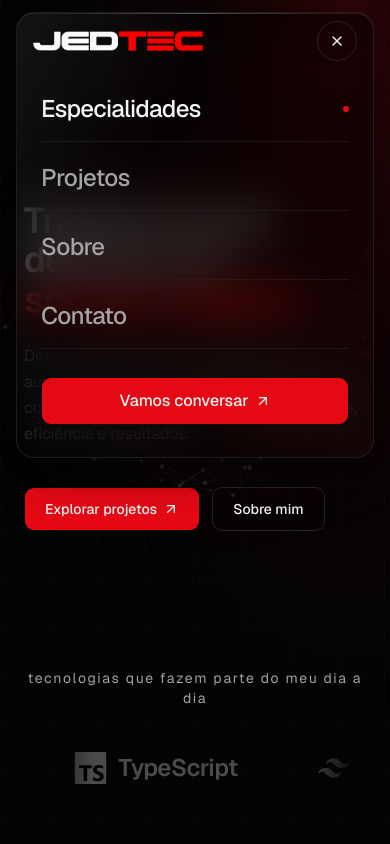
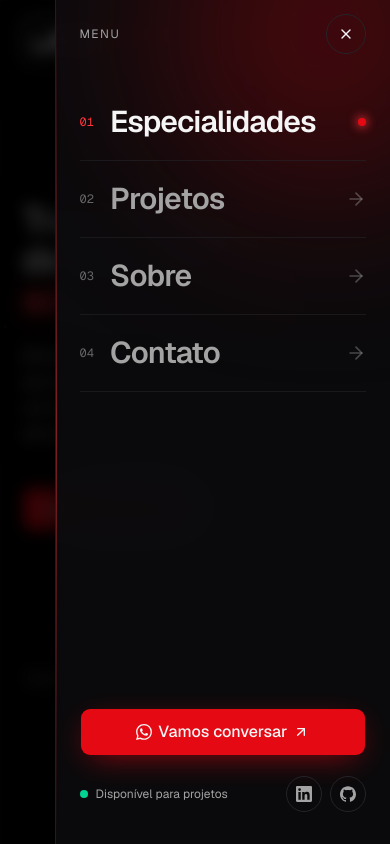
Before and after one commit to douglasalvesdigital/lp-pessoal, a Next.js app: page / in a window 390 px wide. Both pictures are taken after a click on the button "Abrir menu". Shown: the top 844 px of the page. Built offline with nearby package versions, Linux system fonts and the light colour scheme.

Commit message:
feat: menu mobile em gaveta lateral
Gaveta desliza da direita com links numerados, item ativo destacado, CTA para o WhatsApp, redes sociais e status de disponibilidade.

```diff
--- a/src/components/site-header.tsx
+++ b/src/components/site-header.tsx
@@ -3,9 +3,14 @@
 import { useEffect, useState } from "react"
 import Link from "next/link"
 import Image from "next/image"
-import { AnimatePresence, motion } from "motion/react"
+import { AnimatePresence, motion, type Variants } from "motion/react"
 import { ArrowUpRight, Menu, X } from "lucide-react"
 import { buttonVariants } from "@/components/ui/button"
+import {
+  GithubIcon,
+  LinkedinIcon,
+  WhatsappIcon,
+} from "@/components/brand-icons"
 import { site } from "@/lib/site"
 import { cn } from "@/lib/utils"
 
@@ -152,56 +157,188 @@
             </button>
           </div>
         </div>
+      </div>
 
-        {/* Menu do celular */}
+      <MobileDrawer
+        open={open}
+        current={current}
+        onClose={() => setOpen(false)}
+      />
+    </header>
+  )
+}
+
+/* ---------- Menu do celular: gaveta lateral ---------- */
+
+const drawerList: Variants = {
+  open: { transition: { staggerChildren: 0.06, delayChildren: 0.15 } },
+  closed: {},
+}
+
+const drawerItem: Variants = {
+  open: { opacity: 1, x: 0, transition: { duration: 0.4, ease: "easeOut" } },
+  closed: { opacity: 0, x: 24 },
+}
+
+function MobileDrawer({
+  open,
+  current,
+  onClose,
+}: {
+  open: boolean
+  current: string | null
+  onClose: () => void
+}) {
+  return (
     <AnimatePresence>
       {open && (
+        <div className="pointer-events-auto fixed inset-0 z-[70] md:hidden">
+          {/* Fundo escurecido: toque fora fecha */}
+          <motion.div
+            aria-hidden
+            onClick={onClose}
+            initial={{ opacity: 0 }}
+            animate={{ opacity: 1 }}
+            exit={{ opacity: 0 }}
+            transition={{ duration: 0.3 }}
+            className="absolute inset-0 bg-black/60 backdrop-blur-sm"
+          />
+
           <motion.nav
             id="menu-mobile"
             aria-label="Principal"
-              initial={{ opacity: 0, height: 0 }}
-              animate={{ opacity: 1, height: "auto" }}
-              exit={{ opacity: 0, height: 0 }}
-              transition={{ duration: 0.3, ease: "easeInOut" }}
-              className="relative overflow-hidden md:hidden"
+            initial={{ x: "100%" }}
+            animate={{ x: 0 }}
+            exit={{ x: "100%" }}
+            transition={{ type: "spring", stiffness: 260, damping: 32 }}
+            className="border-border/80 bg-background-secondary/95 absolute inset-y-0 right-0 flex w-[86%] max-w-sm flex-col overflow-hidden border-l shadow-[-30px_0_80px_-20px_rgb(0_0_0/0.9)] backdrop-blur-xl"
           >
-              <ul className="flex flex-col gap-1 px-6 pt-2 pb-8">
-                {links.map((link) => (
-                  <li key={link.href}>
+            {/* Glow da marca no topo da gaveta */}
+            <div
+              aria-hidden
+              className="bg-red-dark/50 pointer-events-none absolute -top-32 -right-24 size-80 rounded-full blur-[90px]"
+            />
+            <div
+              aria-hidden
+              className="via-red-light/50 pointer-events-none absolute inset-y-0 left-0 w-px bg-gradient-to-b from-transparent to-transparent"
+            />
+
+            <div className="relative flex h-[4.25rem] items-center justify-between px-6">
+              <span className="text-muted-foreground text-xs tracking-[0.12em] uppercase">
+                Menu
+              </span>
+              <button
+                type="button"
+                onClick={onClose}
+                aria-label="Fechar menu"
+                className="border-border hover:border-red-primary/50 flex size-10 items-center justify-center rounded-full border transition-colors"
+              >
+                <X className="size-4" />
+              </button>
+            </div>
+
+            <motion.ul
+              variants={drawerList}
+              initial="closed"
+              animate="open"
+              className="relative flex-1 px-6 pt-4"
+            >
+              {links.map((link, i) => {
+                const active = current === link.href
+                return (
+                  <motion.li key={link.href} variants={drawerItem}>
                     <a
                       href={link.href}
-                      onClick={() => setOpen(false)}
+                      onClick={onClose}
+                      aria-current={active ? "true" : undefined}
+                      className="group/item border-border/60 flex items-center gap-4 border-b py-5"
+                    >
+                      <span
                         className={cn(
-                        "border-border/60 flex items-center justify-between border-b py-4 text-2xl font-medium tracking-tight",
-                        current === link.href
+                          "font-mono text-xs",
+                          active
+                            ? "text-red-light"
+                            : "text-muted-foreground/60",
+                        )}
+                      >
+                        {String(i + 1).padStart(2, "0")}
+                      </span>
+                      <span
+                        className={cn(
+                          "flex-1 text-3xl font-semibold tracking-tight transition-colors",
+                          active
                             ? "text-foreground"
-                          : "text-muted-foreground",
+                            : "text-muted-foreground group-hover/item:text-foreground",
                         )}
                       >
                         {link.label}
-                      {current === link.href && (
-                        <span className="bg-red-primary size-1.5 rounded-full" />
+                      </span>
+                      {active ? (
+                        <span className="bg-red-primary size-2 rounded-full shadow-[0_0_10px_2px_rgb(255_52_59/0.7)]" />
+                      ) : (
+                        <ArrowUpRight className="text-muted-foreground/40 size-5 rotate-45 transition-transform group-hover/item:rotate-0" />
                       )}
                     </a>
-                  </li>
-                ))}
-                <li className="pt-6">
+                  </motion.li>
+                )
+              })}
+            </motion.ul>
+
+            <motion.div
+              initial={{ opacity: 0, y: 16 }}
+              animate={{ opacity: 1, y: 0 }}
+              transition={{ delay: 0.45, duration: 0.4 }}
+              className="relative space-y-5 px-6 pb-8"
+            >
               <a
                 href={site.whatsapp}
                 target="_blank"
                 rel="noopener noreferrer"
-                    onClick={() => setOpen(false)}
-                    className={cn(buttonVariants(), "h-12 w-full text-base")}
+                onClick={onClose}
+                className={cn(
+                  buttonVariants(),
+                  "h-12 w-full text-base shadow-[0_8px_32px_-10px_rgb(229_9_20/0.7)]",
+                )}
               >
+                <WhatsappIcon className="size-4" />
                 Vamos conversar
                 <ArrowUpRight />
               </a>
-                </li>
-              </ul>
+
+              <div className="flex items-center justify-between">
+                <p className="text-muted-foreground flex items-center gap-2 text-xs">
+                  <span className="relative flex size-2">
+                    <span className="absolute inline-flex size-full animate-ping rounded-full bg-emerald-400 opacity-60" />
+                    <span className="relative inline-flex size-2 rounded-full bg-emerald-400" />
+                  </span>
+                  Disponível para projetos
+                </p>
+                <div className="flex gap-2">
+                  {[
+                    {
+                      href: site.linkedin,
+                      label: "LinkedIn",
+                      icon: LinkedinIcon,
+                    },
+                    { href: site.github, label: "GitHub", icon: GithubIcon },
+                  ].map(({ href, label, icon: Icon }) => (
+                    <a
+                      key={label}
+                      href={href}
+                      target="_blank"
+                      rel="noopener noreferrer"
+                      aria-label={label}
+                      className="border-border text-muted-foreground hover:border-red-primary/50 hover:text-red-light flex size-9 items-center justify-center rounded-full border transition-colors"
+                    >
+                      <Icon className="size-4" />
+                    </a>
+                  ))}
+                </div>
+              </div>
+            </motion.div>
           </motion.nav>
+        </div>
       )}
     </AnimatePresence>
-      </div>
-    </header>
   )
 }
```
Lines whose indentation alone changed are shown as unchanged.
